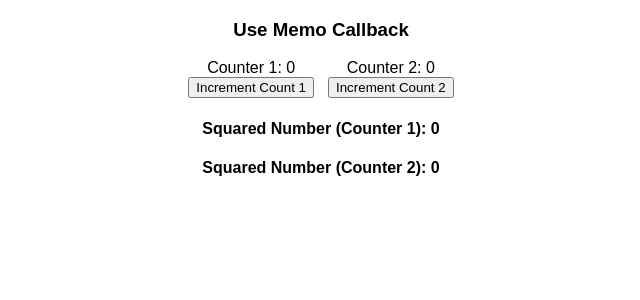
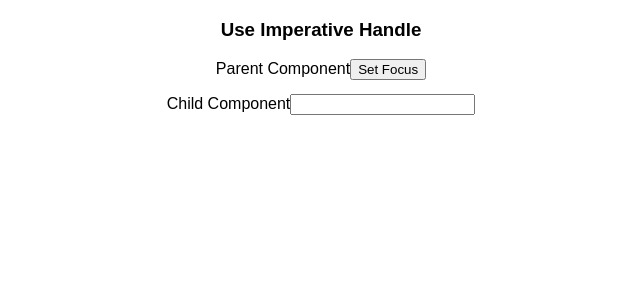
Before and after one commit to mohammedsaif001/react-machine-coding-interview, a React (Create React App) app: page / in a window 1280 px wide. Shown: the top 300 px of the page, without its empty margins (319-959 px from the left). Built offline with nearby package versions, Linux system fonts and the light colour scheme.

Commit message:
useImperative Hanle

```diff
--- /dev/null
+++ b/src/6_use_imperative_handle/use-imperative-handle-comp.jsx
@@ -0,0 +1,47 @@
+import { useImperativeHandle } from "react";
+import { forwardRef } from "react";
+import { useRef } from "react";
+
+const UseImperativeHandleComponent = () => {
+  const childRef = useRef();
+  return (
+    <div>
+      <h3>Use Imperative Handle</h3>
+      <div
+        style={{ display: "flex", gap: "0.875rem", flexDirection: "column" }}
+      >
+        <div>
+          <span>Parent Component</span>
+          <button onClick={() => childRef?.current?.handleInputFocus()}>
+            Set Focus
+          </button>
+        </div>
+        <ChildComp ref={childRef} />
+      </div>
+    </div>
+  );
+};
+
+const ChildComp = forwardRef((props, ref) => {
+  const inputRef = useRef();
+
+  const handleInputFocus = () => inputRef?.current?.focus();
+
+  useImperativeHandle(
+    ref,
+    () => {
+      return {
+        handleInputFocus,
+      };
+    },
+    []
+  );
+  return (
+    <div>
+      <span>Child Component</span>
+      <input name="username" ref={inputRef} />
+    </div>
+  );
+});
+
+export default UseImperativeHandleComponent;
--- a/src/App.js
+++ b/src/App.js
@@ -4,6 +4,7 @@ import UseEffectPolyfillComponent from "./2_use_effect_polyfill/use-effect-polyf
 import LightDarkMode from "./3_context_light_dark_mode/light-dark-mode.js";
 import UseReducerComponent from "./4_use_reducer/use-reducer-comp.jsx";
 import UseMemoCallbackComp from "./5_use_memo_callback/use-memo-callback-comp.jsx";
+import UseImperativeHandleComponent from "./6_use_imperative_handle/use-imperative-handle-comp.jsx";
 import "./styles.css";
 
 export default function App() {
@@ -14,7 +15,8 @@ export default function App() {
       {/* <UseEffectPolyfillComponent /> */}
       {/* <LightDarkMode /> */}
       {/* <UseReducerComponent /> */}
-      <UseMemoCallbackComp />
+      {/* <UseMemoCallbackComp /> */}
+      <UseImperativeHandleComponent />
     </div>
   );
 }
```
